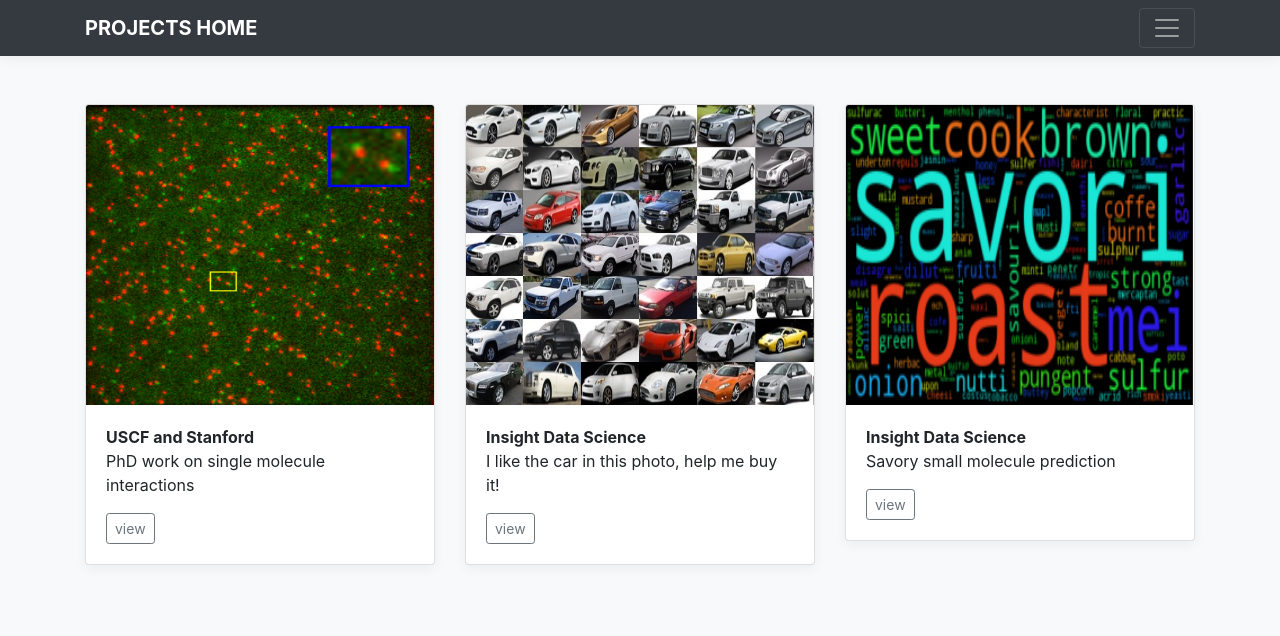
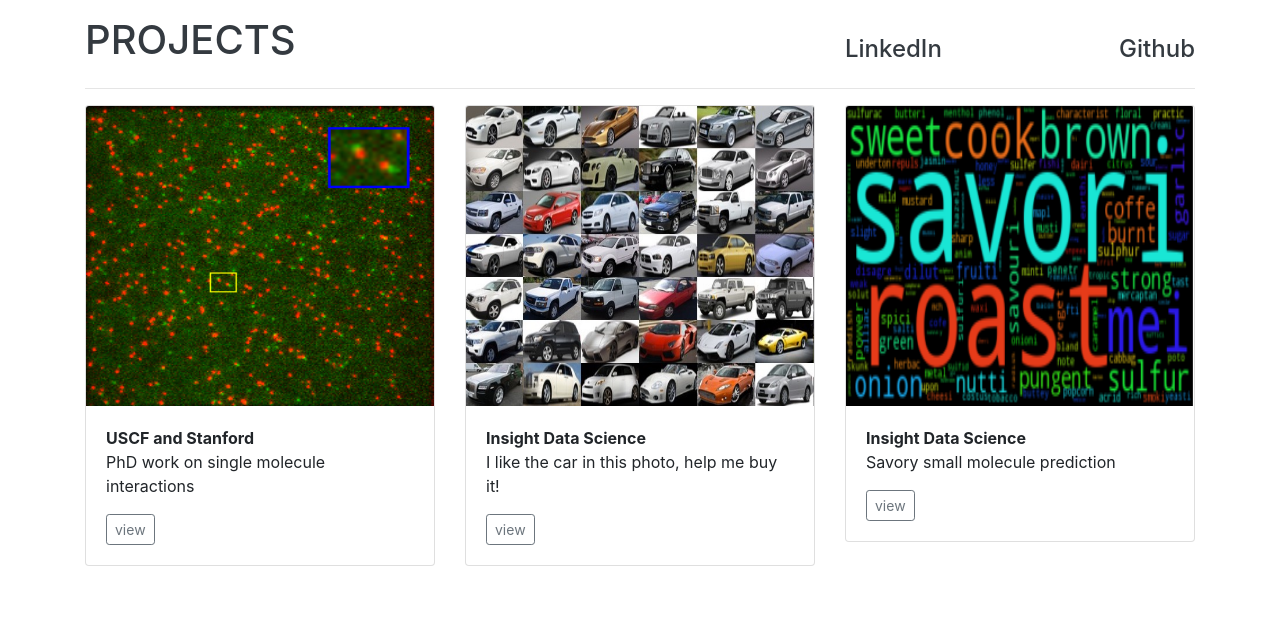
Before and after one commit to trnoriega/car-website, a Django app: template templates/landing/index.html in a window 1280 px wide. Shown: the top 636 px of the page. Run offline with Django 3.2, Linux system fonts and the light colour scheme; the template is opened without the code that fills it, so the values that code supplies are empty; some libraries are stand-ins or nearby versions.

Commit message:
Clean landing template. Grid and flex are mashed together though...

```diff
--- a/templates/landing/index.html
+++ b/templates/landing/index.html
@@ -6,61 +6,38 @@
   <head>
     <meta charset="utf-8">
     <meta name="viewport" content="width=device-width, initial-scale=1, shrink-to-fit=no">
-    <meta name="description" content="">
-    <meta name="author" content="">
-
-    <title>Project Home</title>
-
+    <title>Projects</title>
     <!-- Bootstrap core CSS -->
     <link rel="stylesheet" href="https://maxcdn.bootstrapcdn.com/bootstrap/4.0.0/css/bootstrap.min.css" integrity="sha384-Gn5384xqQ1aoWXA+058RXPxPg6fy4IWvTNh0E263XmFcJlSAwiGgFAW/dAiS6JXm" crossorigin="anonymous">
-
-    <!-- Custom styles for this template -->
-    <link rel="stylesheet" href="{% static "landing/css/album.css" %}">
   </head>
-
   <body>
-
-    <header>
-      <div class="collapse bg-dark" id="navbarHeader">
-        <div class="container">
-          <div class="row">
-            <div class="col-sm-8 col-md-7 py-4">
-              <h4 class="text-white">About</h4>
-              <p class="text-muted">This website presents projects developed by me, Thomas Noriega</p>
+    <div class="container py-3">
+      <div class="row align-items-end">
+        <div class="col-8">
+          <h1>
+            <a href="{% url 'landing:index' %}" class="text-dark">PROJECTS</a>
+          </h1>
         </div>
-            <div class="col-sm-4 offset-md-1 py-4">
-              <h4 class="text-white">More</h4>
-              <ul class="list-unstyled">
-                <li><a href="https://www.linkedin.com/in/thomasnoriega" class="text-white">LinkedIn</a></li>
-                <li><a href="https://github.com/trnoriega" class="text-white">Github</a></li>
-              </ul>
+        <div class="col-2 justify-content-end">
+          <h4>
+            <a href="https://www.linkedin.com/in/thomasnoriega" class="text-dark">LinkedIn</a>
+          </h4>
+        </div>
+        <div class="col-2 d-flex justify-content-end">
+          <h4>
+            <a href="https://github.com/trnoriega" class="text-dark">Github</a>
+          </h4>
         </div>
       </div>
-        </div>
-      </div>
-      <div class="navbar navbar-dark bg-dark box-shadow">
-        <div class="container d-flex justify-content-between">
-          <a href="{% url 'landing:index' %}" class="navbar-brand d-flex align-items-center">
-            <strong>PROJECTS HOME</strong>
-          </a>
-          <button class="navbar-toggler" type="button" data-toggle="collapse" data-target="#navbarHeader" aria-controls="navbarHeader" aria-expanded="false" aria-label="Toggle navigation">
-            <span class="navbar-toggler-icon"></span>
-          </button>
-        </div>
-      </div>
-    </header>
-
-    <main role="main">
-      <div class="album py-5 bg-light">
-          <div class="container">
+      <hr>
       <div class="row">
-                  <div class="col-md-4">
+        <div class="col-4">
           <div class="card mb-4 box-shadow">
             <img class="card-img-top" height="300" src="{% static "landing/images/ucsf.jpg" %}" alt="Graduate work">
             <div class="card-body">
               <p class="card-text">
-                                <strong> USCF and Stanford </strong> <br>
-                                PhD work on single molecule interactions
+                <strong> USCF and Stanford </strong>
+                <br> PhD work on single molecule interactions
               </p>
               <div class="d-flex justify-content-between align-items-center">
                 <div class="btn-group">
@@ -76,8 +53,8 @@
             <img class="card-img-top" height="300" src="{% static "landing/images/class_montage.jpg" %}" alt="Car Match">
             <div class="card-body">
               <p class="card-text">
-                                    <strong> Insight Data Science </strong> <br>
-                                    I like the car in this photo, help me buy it!
+                <strong> Insight Data Science </strong>
+                <br> I like the car in this photo, help me buy it!
               </p>
               <div class="d-flex justify-content-between align-items-center">
                 <div class="btn-group">
@@ -93,8 +70,8 @@
             <img class="card-img-top" height="300" src="{% static "landing/images/wordcloud.png" %}" alt="Car Match">
             <div class="card-body">
               <p class="card-text">
-                                <strong> Insight Data Science </strong> <br>
-                                Savory small molecule prediction
+                <strong> Insight Data Science </strong>
+                <br> Savory small molecule prediction
               </p>
               <div class="d-flex justify-content-between align-items-center">
                 <div class="btn-group">
@@ -107,21 +84,15 @@
         </div>
       </div>
     </div>
-      </div>
-  </main>
-    <!-- <footer class="text-muted">
-      <div class="container">
-        <p class="float-right">
-          <a href="#">Back to top</a>
-        </p>
-      </div>
-    </footer> -->
 
     <!-- Bootstrap core JavaScript
       ================================================== -->
     <!-- Placed at the end of the document so the pages load faster -->
-    <script src="https://code.jquery.com/jquery-3.2.1.slim.min.js" integrity="sha384-KJ3o2DKtIkvYIK3UENzmM7KCkRr/rE9/Qpg6aAZGJwFDMVNA/GpGFF93hXpG5KkN" crossorigin="anonymous"></script>
-    <script src="https://cdnjs.cloudflare.com/ajax/libs/popper.js/1.12.9/umd/popper.min.js" integrity="sha384-ApNbgh9B+Y1QKtv3Rn7W3mgPxhU9K/ScQsAP7hUibX39j7fakFPskvXusvfa0b4Q" crossorigin="anonymous"></script>
-    <script src="https://maxcdn.bootstrapcdn.com/bootstrap/4.0.0/js/bootstrap.min.js" integrity="sha384-JZR6Spejh4U02d8jOt6vLEHfe/JQGiRRSQQxSfFWpi1MquVdAyjUar5+76PVCmYl" crossorigin="anonymous"></script>
+    <script src="https://code.jquery.com/jquery-3.2.1.slim.min.js" integrity="sha384-KJ3o2DKtIkvYIK3UENzmM7KCkRr/rE9/Qpg6aAZGJwFDMVNA/GpGFF93hXpG5KkN"
+      crossorigin="anonymous"></script>
+    <script src="https://cdnjs.cloudflare.com/ajax/libs/popper.js/1.12.9/umd/popper.min.js" integrity="sha384-ApNbgh9B+Y1QKtv3Rn7W3mgPxhU9K/ScQsAP7hUibX39j7fakFPskvXusvfa0b4Q"
+      crossorigin="anonymous"></script>
+    <script src="https://maxcdn.bootstrapcdn.com/bootstrap/4.0.0/js/bootstrap.min.js" integrity="sha384-JZR6Spejh4U02d8jOt6vLEHfe/JQGiRRSQQxSfFWpi1MquVdAyjUar5+76PVCmYl"
+      crossorigin="anonymous"></script>
   </body>
 </html>
```
Lines whose indentation alone changed are shown as unchanged.
